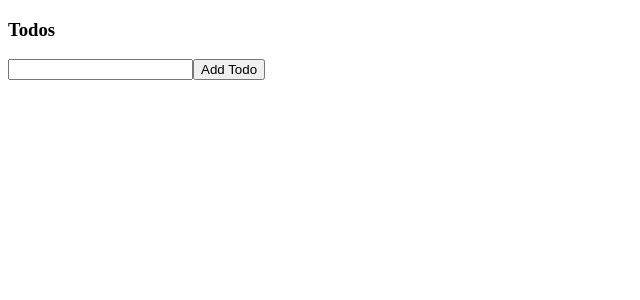
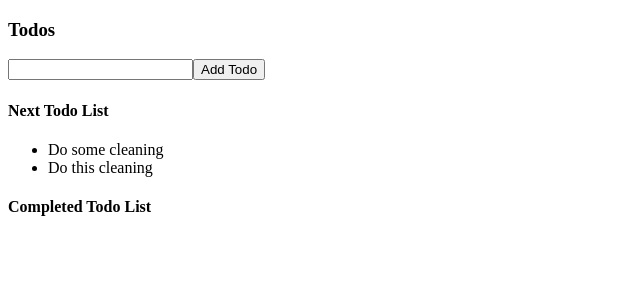
Before and after one commit to StevenGabule/learn_fundamental_hooks, a React (Create React App) app: page / in a window 1280 px wide. Shown: the top 300 px of the page, without its empty margins (0-640 px from the left). Built offline with nearby package versions, Linux system fonts and the light colour scheme.

Commit message:
simple todo

```diff
--- a/src/index.js
+++ b/src/index.js
@@ -1,5 +1,4 @@
 import React from 'react';
 import ReactDOM from 'react-dom';
 import App from './projects/12/Todos';
-// import Counter from './Counter'
 ReactDOM.render(<App />, document.getElementById('root'));
--- a/src/projects/12/Todos.js
+++ b/src/projects/12/Todos.js
@@ -26,6 +26,16 @@ function Todos() {
     setTodos([...todos, addTodo]);
   }
 
+  function handleChangeStatus(id) {
+    const updatedTasks = todos.map((todo) => {
+      if (todo.id === id) {
+        return { ...todo, completed: !todo.completed };
+      }
+      return todo;
+    });
+    setTodos(updatedTasks);
+  }
+
   return (
     <div>
       <h3>Todos</h3>
@@ -37,8 +47,31 @@ function Todos() {
         />
         <button onClick={handleAddTodo}>Add Todo</button>
       </p>
+
+      <h4>Next Todo List</h4>
       <ul>
-        {/* {todos && todos.map((todo, i) => <li key={todo.id}>{todo.name}</li>)} */}
+        {todos &&
+          todos.map(
+            (todo, i) =>
+              todo.completed === false && (
+                <li key={todo.id} onClick={() => handleChangeStatus(todo.id)}>
+                  {todo.name}
+                </li>
+              )
+          )}
+      </ul>
+
+      <h4>Completed Todo List</h4>
+      <ul>
+        {todos &&
+          todos.map(
+            (todo) =>
+              todo.completed && (
+                <li key={todo.id} onClick={() => handleChangeStatus(todo.id)}>
+                  {todo.name}
+                </li>
+              )
+          )}
       </ul>
     </div>
   );
```
